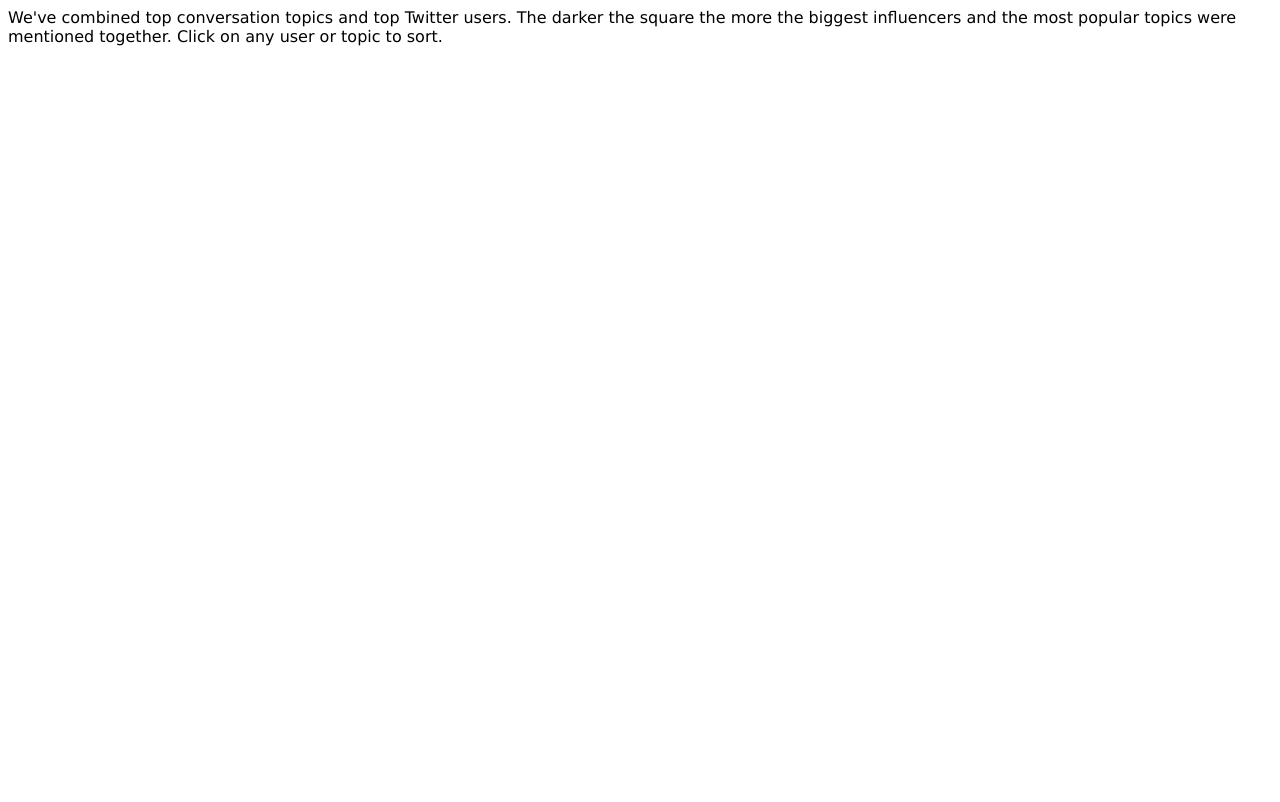
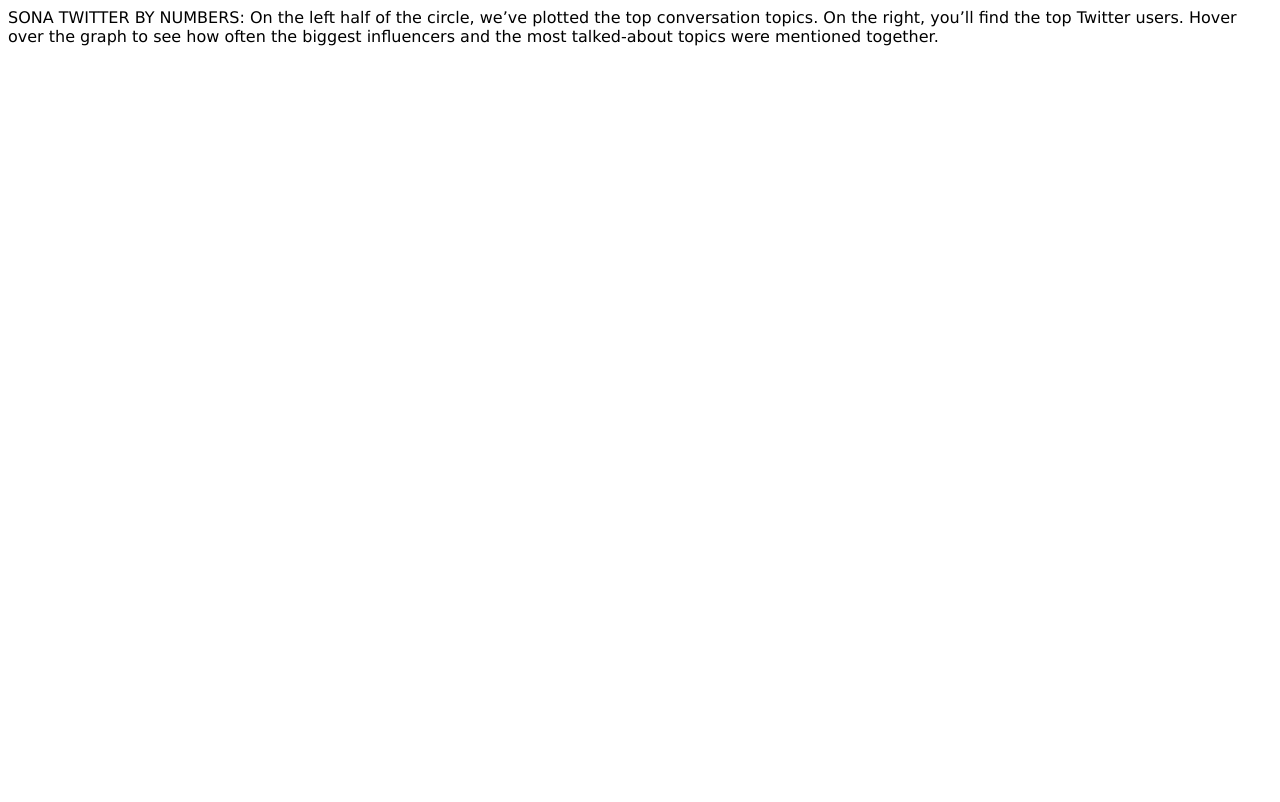
Before and after one commit to Code4SA/sona-chord, a plain HTML site: page index.html in a window 1280 px wide. Shown: the top 802 px of the page. Drawn offline with Linux system fonts and the light colour scheme; a script that the page names is missing.

Commit message:
fix chord chart intro

```diff
--- a/index.html
+++ b/index.html
@@ -38,7 +38,9 @@ text {font-size: 9px}
   <body>
 
 
-<div class="intro">We've combined top conversation topics and top Twitter users. The darker the square the more the biggest influencers and the most popular topics were mentioned together. Click on any user or topic to sort.</div>
+    <div class="intro">
+      SONA TWITTER BY NUMBERS: On the left half of the circle, we’ve plotted the top conversation topics. On the right, you’ll find the top Twitter users. Hover over the graph to see how often the biggest influencers and the most talked-about topics were mentioned together.
+    </div>
 <div id="chord-container" ></div>
 <div class="attribution">
   <div style="padding:5px">Source: TNS Global Brand Equity Centre (GBEC)</div>
```
